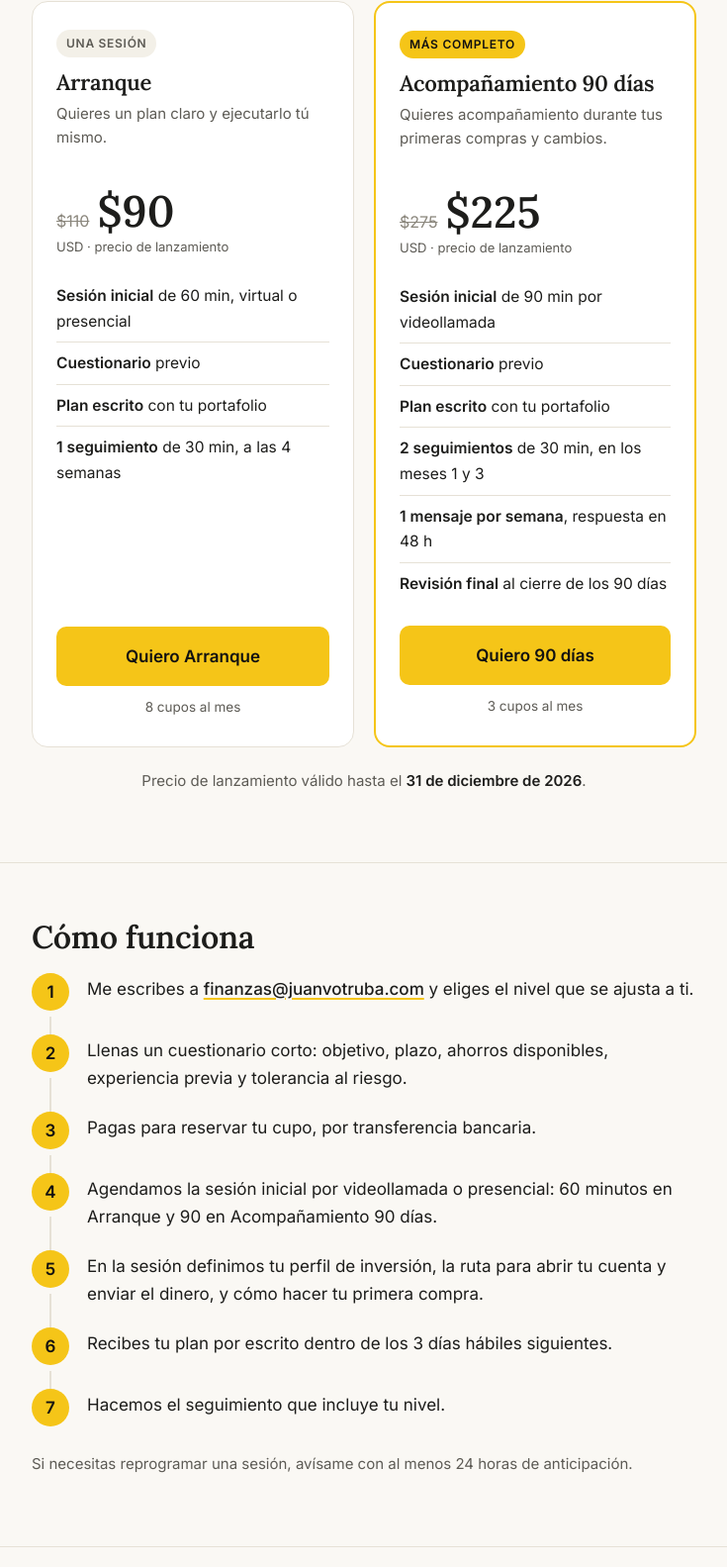
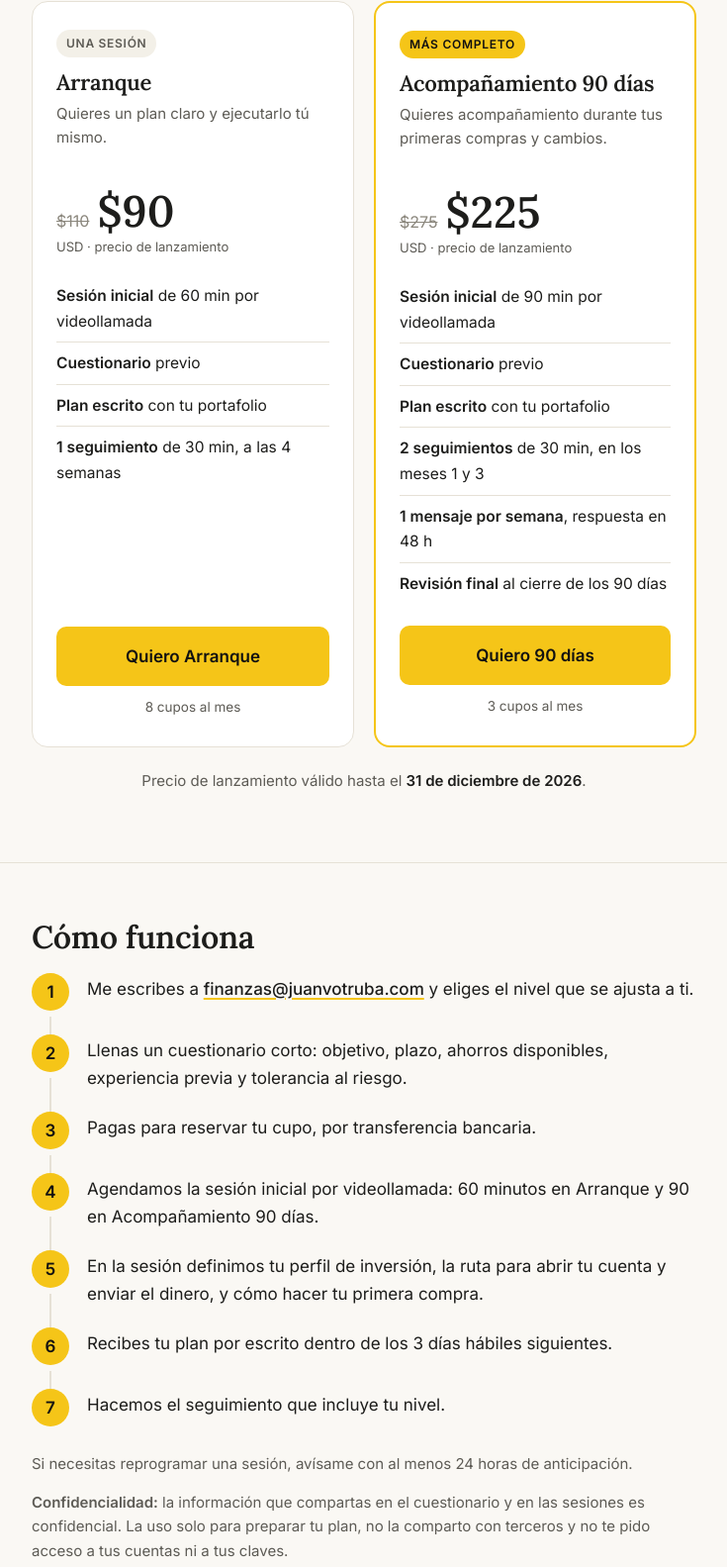
Before and after one commit to jp593fin/mentoria, a plain HTML site: page index.html in a window 1280 px wide. Shown: the part 1253-2836 px from the top of the page at 99% size, without its empty margins (272-1007 px from the left). Drawn offline with Linux system fonts and the light colour scheme.

Commit message:
Add files via upload

```diff
--- a/index.html
+++ b/index.html
@@ -147,7 +147,7 @@ footer p{margin-bottom:10px}
         <div class="price"><span class="old">$110</span><span class="new">$90</span></div>
         <p class="price-sub">USD · precio de lanzamiento</p>
         <ul>
-          <li><strong>Sesión inicial</strong> de 60 min, virtual o presencial</li>
+          <li><strong>Sesión inicial</strong> de 60 min por videollamada</li>
           <li><strong>Cuestionario</strong> previo</li>
           <li><strong>Plan escrito</strong> con tu portafolio</li>
           <li><strong>1 seguimiento</strong> de 30 min, a las 4 semanas</li>
@@ -185,12 +185,13 @@ footer p{margin-bottom:10px}
       <li>Me escribes a <a class="link" href="mailto:finanzas@juanvotruba.com">finanzas@juanvotruba.com</a> y eliges el nivel que se ajusta a ti.</li>
       <li>Llenas un cuestionario corto: objetivo, plazo, ahorros disponibles, experiencia previa y tolerancia al riesgo.</li>
       <li>Pagas para reservar tu cupo, por transferencia bancaria.</li>
-      <li>Agendamos la sesión inicial por videollamada o presencial: 60 minutos en Arranque y 90 en Acompañamiento 90 días.</li>
+      <li>Agendamos la sesión inicial por videollamada: 60 minutos en Arranque y 90 en Acompañamiento 90 días.</li>
       <li>En la sesión definimos tu perfil de inversión, la ruta para abrir tu cuenta y enviar el dinero, y cómo hacer tu primera compra.</li>
       <li>Recibes tu plan por escrito dentro de los 3 días hábiles siguientes.</li>
       <li>Hacemos el seguimiento que incluye tu nivel.</li>
     </ol>
     <p style="font-size:15px;color:var(--muted)">Si necesitas reprogramar una sesión, avísame con al menos 24 horas de anticipación.</p>
+    <p style="font-size:15px;color:var(--muted)"><strong>Confidencialidad:</strong> la información que compartas en el cuestionario y en las sesiones es confidencial. La uso solo para preparar tu plan, no la comparto con terceros y no te pido acceso a tus cuentas ni a tus claves.</p>
   </div>
 </section>
 
```
Also changed, not shown: 2 other files.
